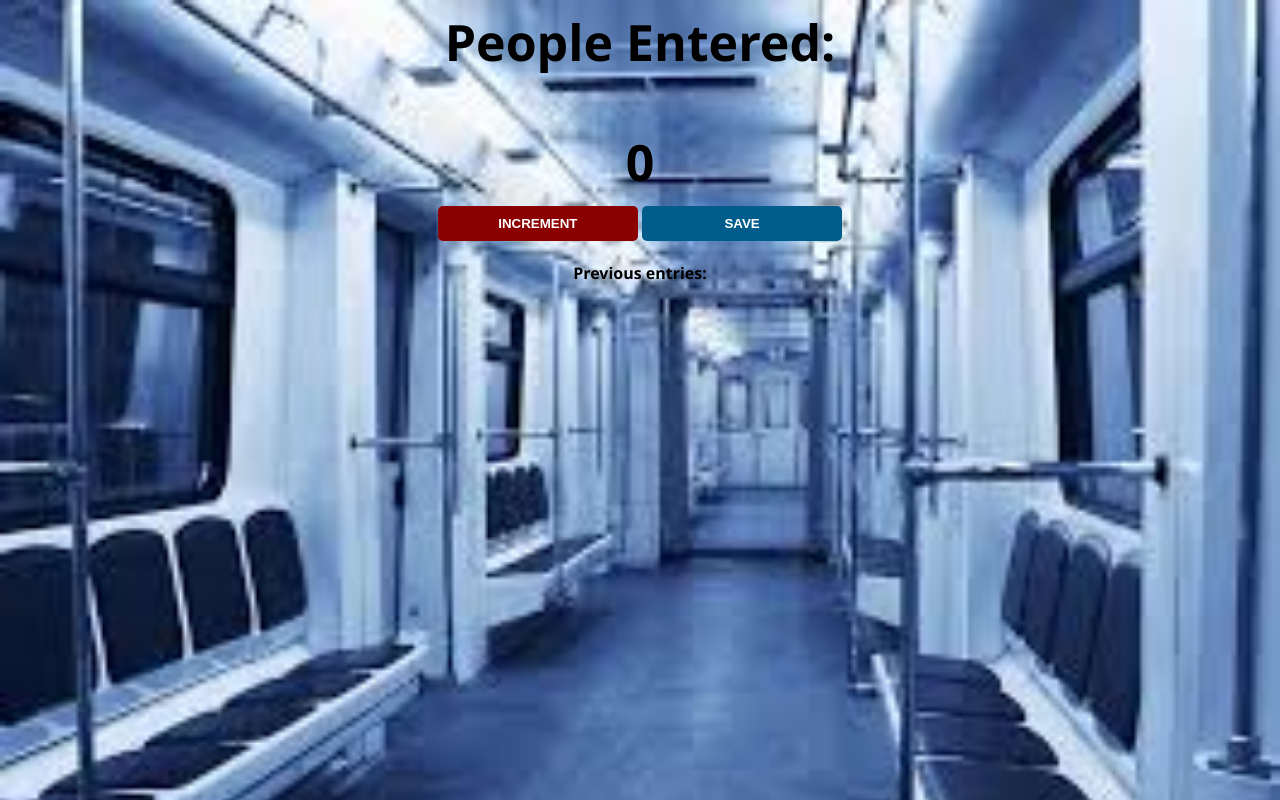
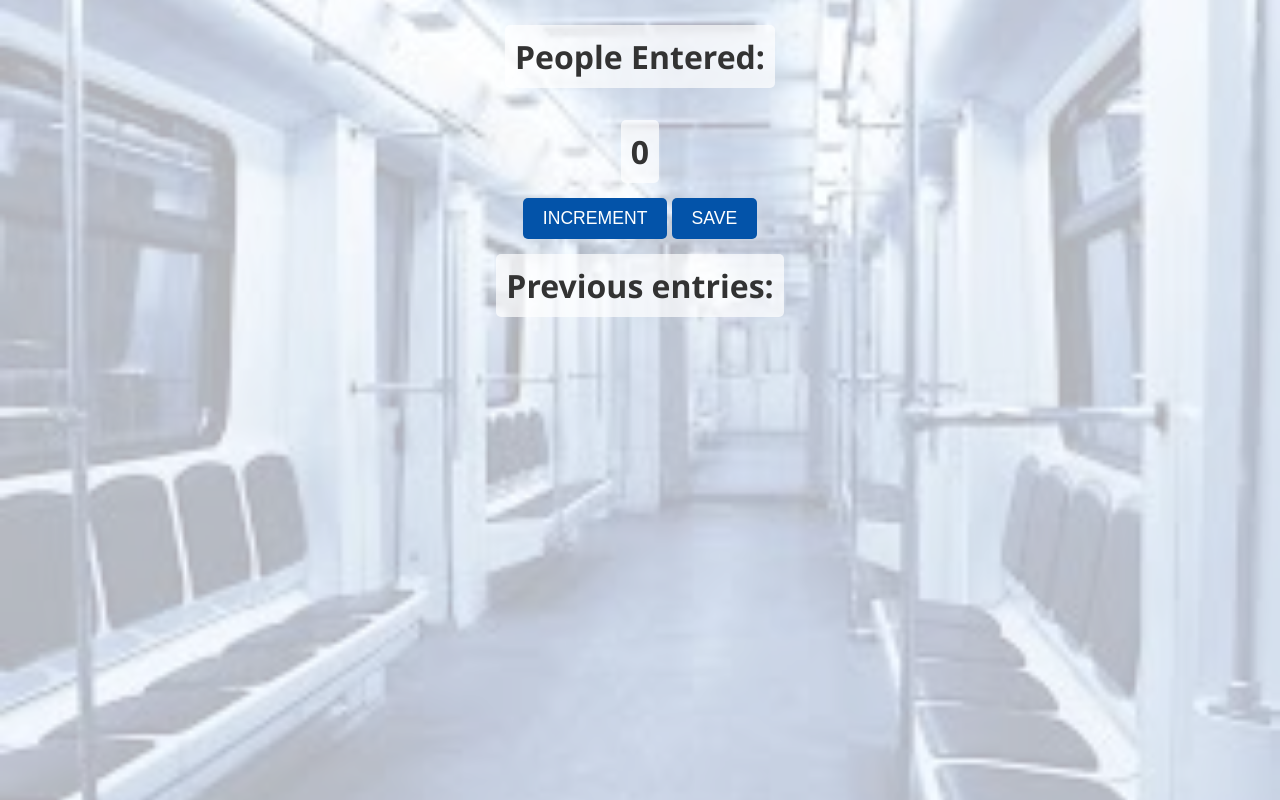
Before and after one commit to sihanas-mn/Build-a-passenger-counter-app, a plain HTML site: page index.html in a window 1280 px wide. Drawn offline with Linux system fonts and the light colour scheme.

Commit message:
modified:   index.css 	modified:   index.html 	modified:   index.js

```diff
--- a/index.css
+++ b/index.css
@@ -1,42 +1,57 @@
 body {
+    position: relative;
+    min-height: 100vh;
+    margin: 0;
+    padding: 20px;
+    box-sizing: border-box;
+    z-index: 1;
+    color: #333;
     font-family: 'Segoe UI', Tahoma, Geneva, Verdana, sans-serif;
     font-weight: bold;
     text-align: center;
-    background-repeat: repeat-y;
-    background-size: cover;
 }
 
-h1 {
-    margin-top: 10px;
-    margin-bottom: 10px;
-    font-size: 50px;
+/* Pseudo-element for the background image with fade */
+body::before {
+    content: ''; /* Essential for pseudo-elements */
+    position: fixed; /* Use fixed to ensure it covers the entire viewport */
+    top: 0;
+    left: 0;
+    width: 100%;
+    height: 100%;
+    background-image: url('download.jpg'); /* Your background image */
+    background-size: cover; /* Ensures the image covers the entire area */
+    background-position: center; /* Centers the image */
+    background-repeat: no-repeat; /* Prevents tiling */
+    opacity: 0.3; /* Adjust this value (0.0 to 1.0) for desired fade */
+    z-index: -1; /* Puts the background image behind all content */
 }
 
-h2 {
-    font-size: 50px;
-    margin-top: 0;
-    margin-bottom: 20px;
+/* Basic styling for your content to make it more visible */
+h2, h1, p {
+    text-align: center;
+    background-color: rgba(255, 255, 255, 0.7); /* Slightly opaque white background for text */
+    padding: 10px;
+    border-radius: 5px;
+    display: block; /* Helps background-color wrap content */
+    margin: 5px auto;
+    font-size: xx-large;
+     /* Centering for block elements */
+    width: fit-content; /* Adjust width to content */
 }
 
 button {
+    display: inline; /* Make buttons block elements */
+    margin: 10px auto; /* Center buttons */
+    padding: 10px 20px;
+    font-size: 1.1em;
+    cursor: pointer;
+    background-color: #0353a9;
+    color: white;
     border: none;
-    padding-top: 10px;
-    padding-bottom: 10px;
-    color: white;
-    font-weight: bold;
-    width: 200px;
-    margin-bottom: 5px;
     border-radius: 5px;
 }
 
-#increment-btn:hover{
-    background: darkblue;
+button:hover {
+    background-color: brown;
 }
-
-#increment-btn {
-    background: darkred;
-}
-
-#save-btn {
-    background: rgb(0, 93, 139);
-}
--- a/index.html
+++ b/index.html
@@ -6,7 +6,7 @@
     <title>Document</title>
     <link rel="stylesheet" href="index.css">
 </head>
-<body background="download.jpg">
+<body>
     <h2>People Entered: </h2><br>
     <h1 id="count-el">0</h1>
     <button id="increment-btn" onclick="increment()">INCREMENT</button>
--- a/index.js
+++ b/index.js
@@ -6,10 +6,13 @@ let count = 0;
 
 function increment() {
     count += 1;
-    countEl.innerText = count;
+    countEl.textContent = count;
 }
 
 function save() {
     let countStr = count + " - ";
-    saveEl.innerText = saveEl.innerText + countStr;
+    saveEl.textContent = saveEl.textContent + countStr;
+
+    count = 0;
+    countEl.textContent = count;
 }
```
Also changed, not shown: test.js (deleted, +0 -8 lines).
